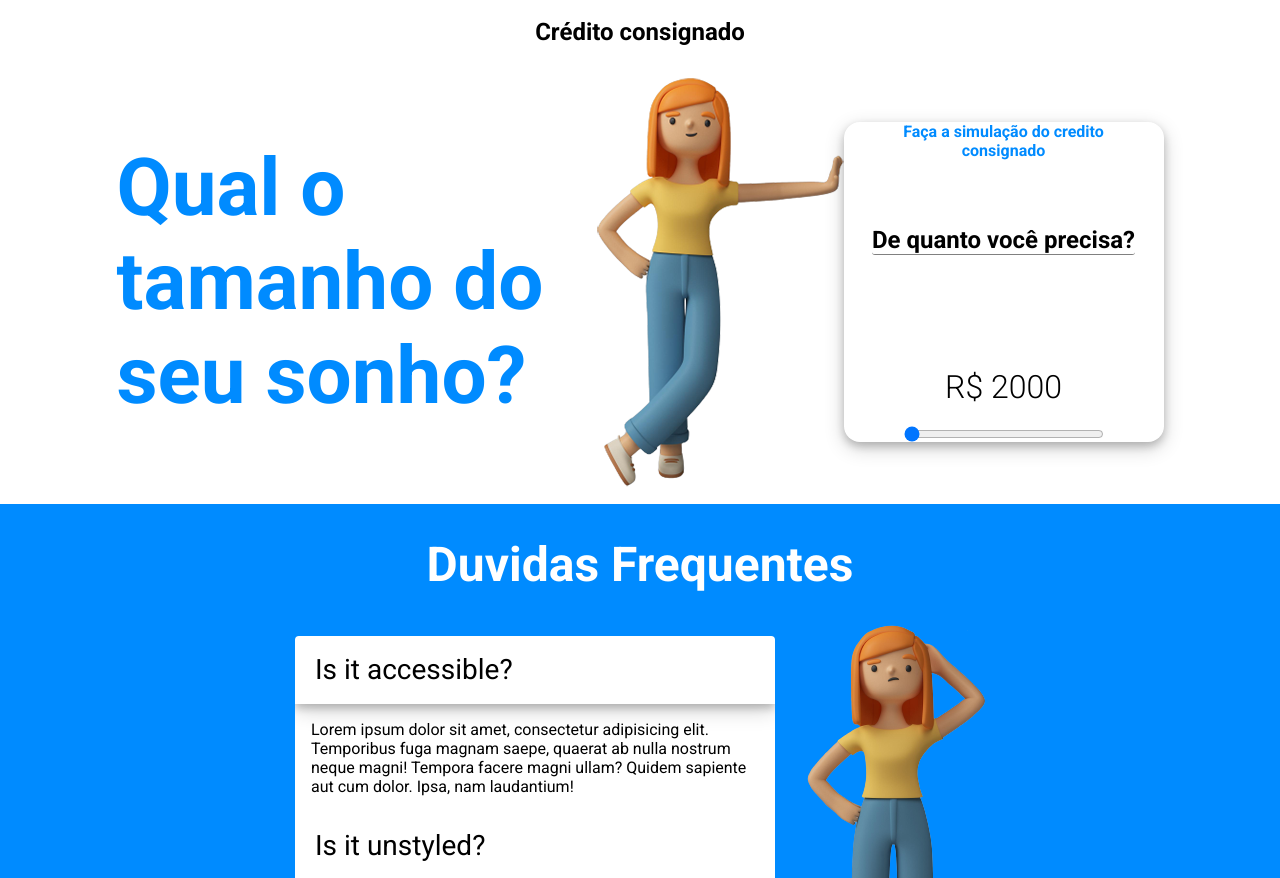
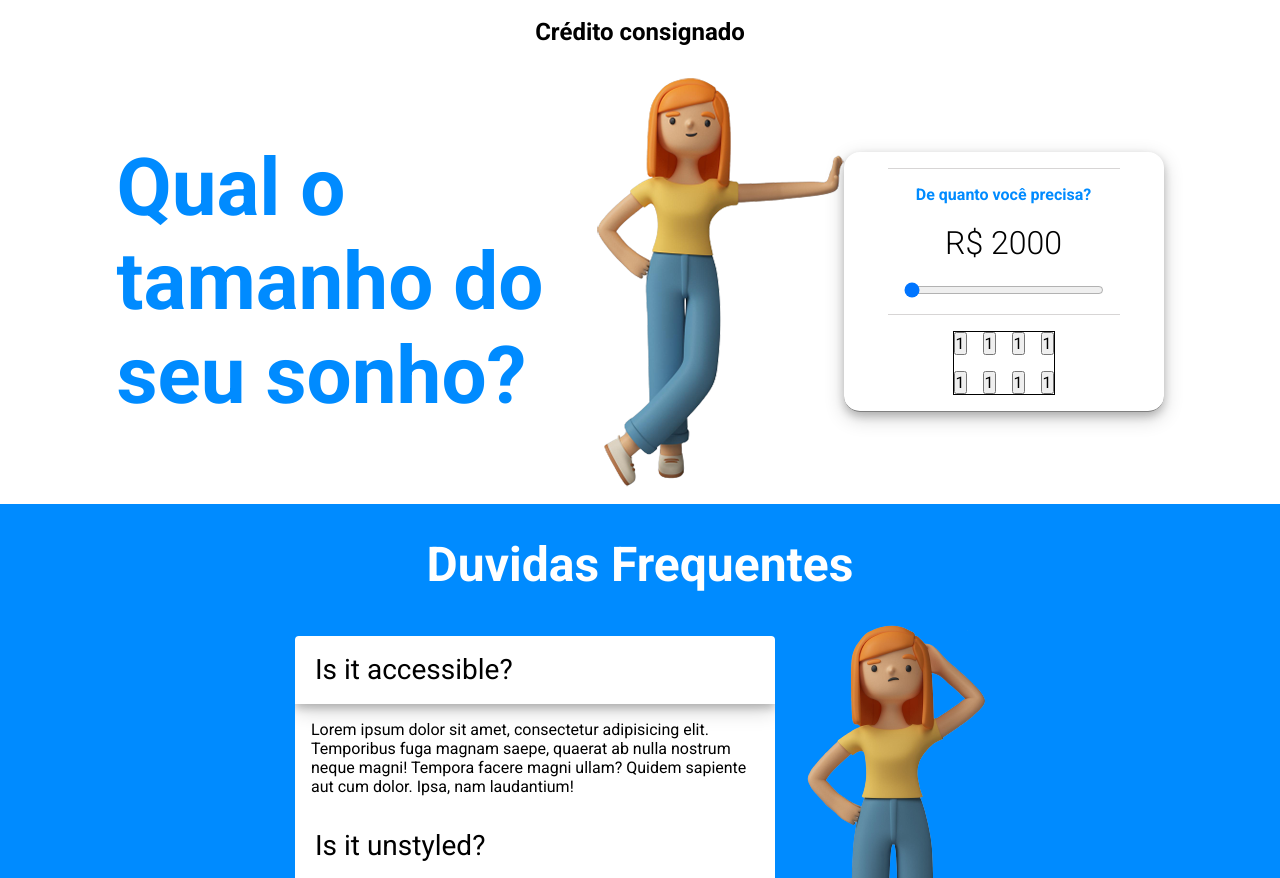
Before and after one commit to Catalendas/Oeste_financeira, a React (Vite) app: page / in a window 1280 px wide. Shown: the part 1680-2558 px from the top of the page. Built offline with nearby package versions, Linux system fonts and the light colour scheme.

Commit message:
add button on form

```diff
--- a/package.json
+++ b/package.json
@@ -10,6 +10,7 @@
   },
   "dependencies": {
     "@radix-ui/react-accordion": "^1.0.1",
+    "@radix-ui/react-slider": "^1.1.0",
     "phosphor-icons": "^1.4.2",
     "phosphor-react": "^1.4.1",
     "polished": "^4.2.2",
--- a/src/Pages/Home/Components/Simulator/index.tsx
+++ b/src/Pages/Home/Components/Simulator/index.tsx
@@ -1,5 +1,5 @@
 import { useState } from "react";
-import { SimulatorContainer, CardSimulator, SimulatorContent, SimulatorTitleContainer} from "./styled";
+import { SimulatorContainer, CardSimulator, SimulatorContent, SimulatorTitleContainer, FormSimulator, OptionsContainer} from "./styled";
 import girl from "../../../../assets/girlSimulation.png"
 import { formatedMoney } from "../../../../utils/formatedMoney";
 import { SimulationButton } from "../../../../components/SimulationButton";
@@ -33,15 +33,28 @@ export function Simulator() {
                     <img src={girl} />
 
                     <SimulatorContent>
-                        <p>Faça a simulação do credito consignado</p>
-                        <h2>De quanto você precisa?</h2>
 
-                    <div>
-                            <span>R$ {rangeValue}</span>
-                            <input type="range" onChange={HandleSum}  min="20000" max="100000"/>
+                        <FormSimulator>
 
-                    </div>
 
+                            <div>
+                                    <p>De quanto você precisa?</p>
+                                    <span>R$ {rangeValue}</span>
+                                    <input type="range" onChange={HandleSum}  min="20000" max="100000"/>
+                            </div>
+
+                            <OptionsContainer>
+                                <button type="button">1</button>
+                                <button type="button">1</button>
+                                <button type="button">1</button>
+                                <button type="button">1</button>
+                                <button type="button">1</button>
+                                <button type="button">1</button>
+                                <button type="button">1</button>
+                                <button type="button">1</button>
+                            </OptionsContainer>
+
+                        </FormSimulator>
 
                     </SimulatorContent>
                 </CardSimulator>
--- a/src/Pages/Home/Components/Simulator/styled.ts
+++ b/src/Pages/Home/Components/Simulator/styled.ts
@@ -11,7 +11,7 @@ export const SimulatorContainer = styled.div`
     gap: 2rem;
 
 
-    div {
+    > div {
         display: flex;
         align-items: center;
         justify-content: space-between;
@@ -20,6 +20,7 @@ export const SimulatorContainer = styled.div`
 
 export const SimulatorTitleContainer = styled.div`
     width: 30rem;
+
 
     h2 {
         font-size: 5rem;
@@ -34,7 +35,9 @@ export const CardSimulator = styled.div`
 
 export const SimulatorContent = styled.div`
         width: 20rem;
-        height: 20rem;
+        height: 100%;
+
+        border-bottom: 1px solid gray;
 
         display: flex;
         flex-direction: column;
@@ -42,12 +45,24 @@ export const SimulatorContent = styled.div`
         text-align: center;
 
         gap: .75rem;
-        padding: 0 1rem;
+        padding: 1rem;
 
         box-shadow: 0 4px 8px 0 rgba(0, 0, 0, 0.2), 0 6px 20px 0 rgba(0, 0, 0, 0.19);
         border-radius: 1rem;
 
-        svg, p {
+
+`
+
+export const FormSimulator = styled.form`
+
+    display: flex;
+    align-items: center;
+    justify-content: center;
+    flex-direction: column;
+
+    gap: 1rem;
+
+    svg, p {
             color: ${({ theme }) => theme.colors["base-blue"]};
         }
 
@@ -56,7 +71,6 @@ export const SimulatorContent = styled.div`
         }
 
         h2 {
-            border-bottom: 1px solid gray;
             border-radius: 3px;
         }
 
@@ -69,8 +83,9 @@ export const SimulatorContent = styled.div`
             flex-direction: column;
             align-items: center;
             gap: 1.25rem;
-
-            margin-top: 3rem;
+            border-bottom: 1px solid ${({ theme }) => theme.colors["base-hover"]};
+            border-top: 1px solid ${({ theme }) => theme.colors["base-hover"]};
+            padding: 1rem;
 
             span {
                 font-size: 2rem;
@@ -78,3 +93,12 @@ export const SimulatorContent = styled.div`
             }
         }
 `
+
+export const OptionsContainer = styled.section`
+
+    display: grid;
+    grid-template-columns: repeat(4, 1fr);
+
+    border: 1px solid;
+    grid-gap: 1rem;
+`
```
Also changed, not shown: 1 other file (tests, documents, lock files or other folders).
